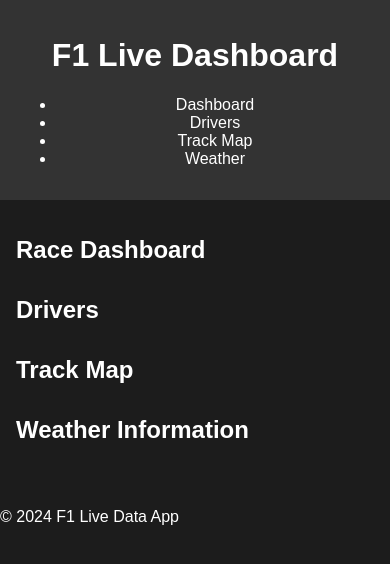
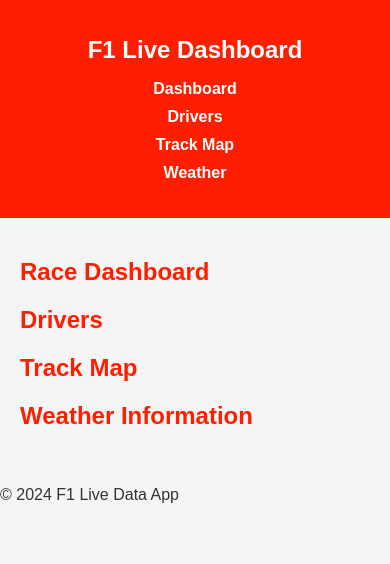
Before and after one commit to pramu-cc/f1race, a website with bundled scripts: page index.html in a window 390 px wide. Built offline with nearby package versions, Linux system fonts and the light colour scheme.

Commit message:
Update style.css

```diff
--- a/style.css
+++ b/style.css
@@ -1,26 +1,61 @@
+/* Base Styles */
 body {
     font-family: Arial, sans-serif;
     margin: 0;
-    background-color: #1c1c1c;
-    color: white;
+    padding: 0;
+    box-sizing: border-box;
+    background-color: #f5f5f5;
+    color: #333;
 }
 
 header {
-    background-color: #333;
-    padding: 1rem;
+    background-color: #ff1e00;
+    padding: 20px;
+    color: white;
     text-align: center;
 }
 
-  nav a {
-    margin: 0 1rem;
+nav ul {
+    list-style-type: none;
+    padding: 0;
+}
+
+nav ul li {
+    display: inline;
+    margin: 0 15px;
+}
+
+nav ul li a {
     color: white;
     text-decoration: none;
+    font-weight: bold;
 }
 
+/* Main Sections */
 main {
-    padding: 1rem;
+    padding: 20px;
 }
 
 section {
-    margin-bottom: 2rem;
+    margin-bottom: 30px;
 }
+
+h2 {
+    color: #ff1e00;
+}
+
+/* Responsive Design */
+@media (max-width: 768px) {
+    header h1 {
+        font-size: 1.5em;
+    }
+
+    nav ul li {
+        display: block;
+        margin-bottom: 10px;
+    }
+
+    section {
+        margin: 20px 0;
+    }
+}
```
Lines whose indentation alone changed are shown as unchanged.
